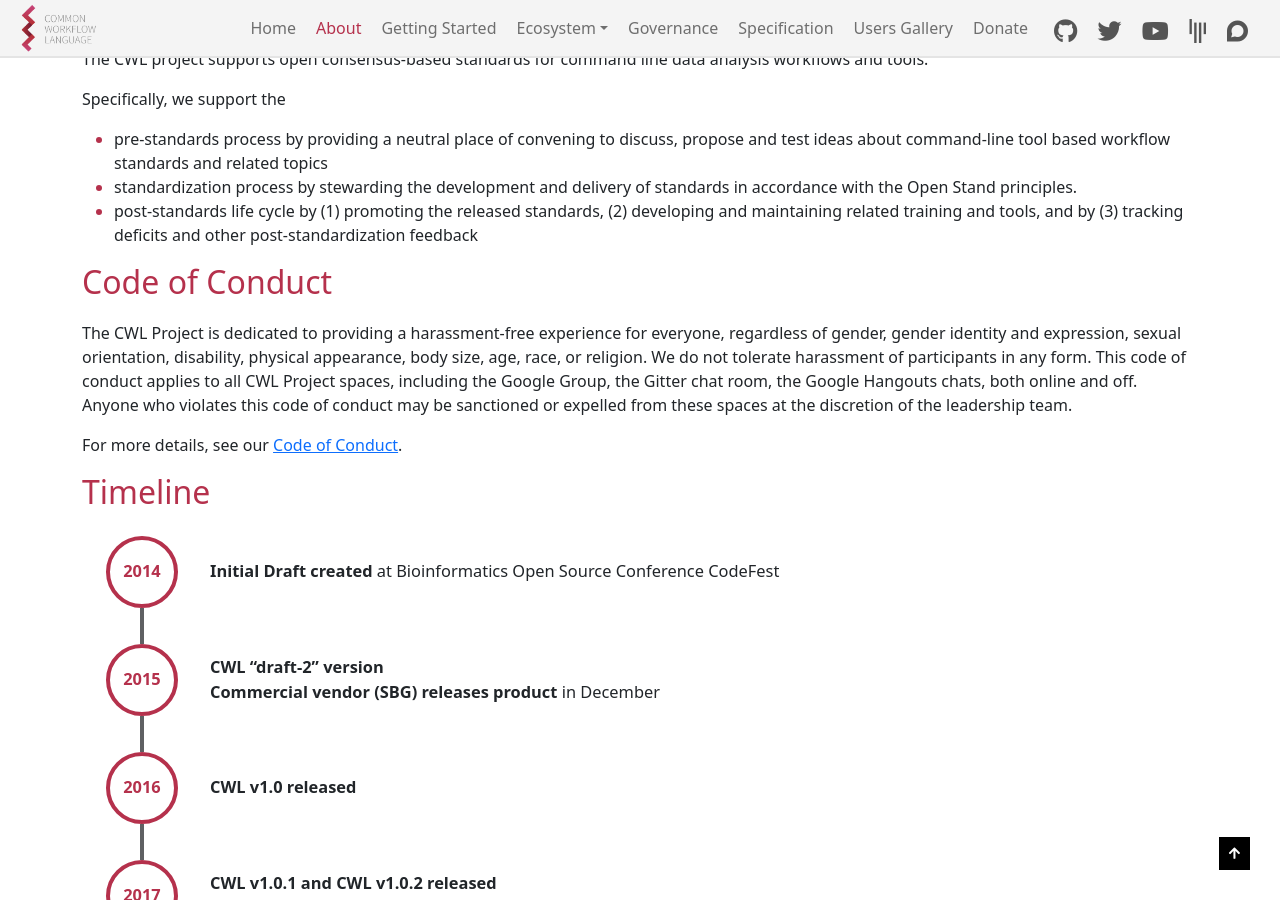
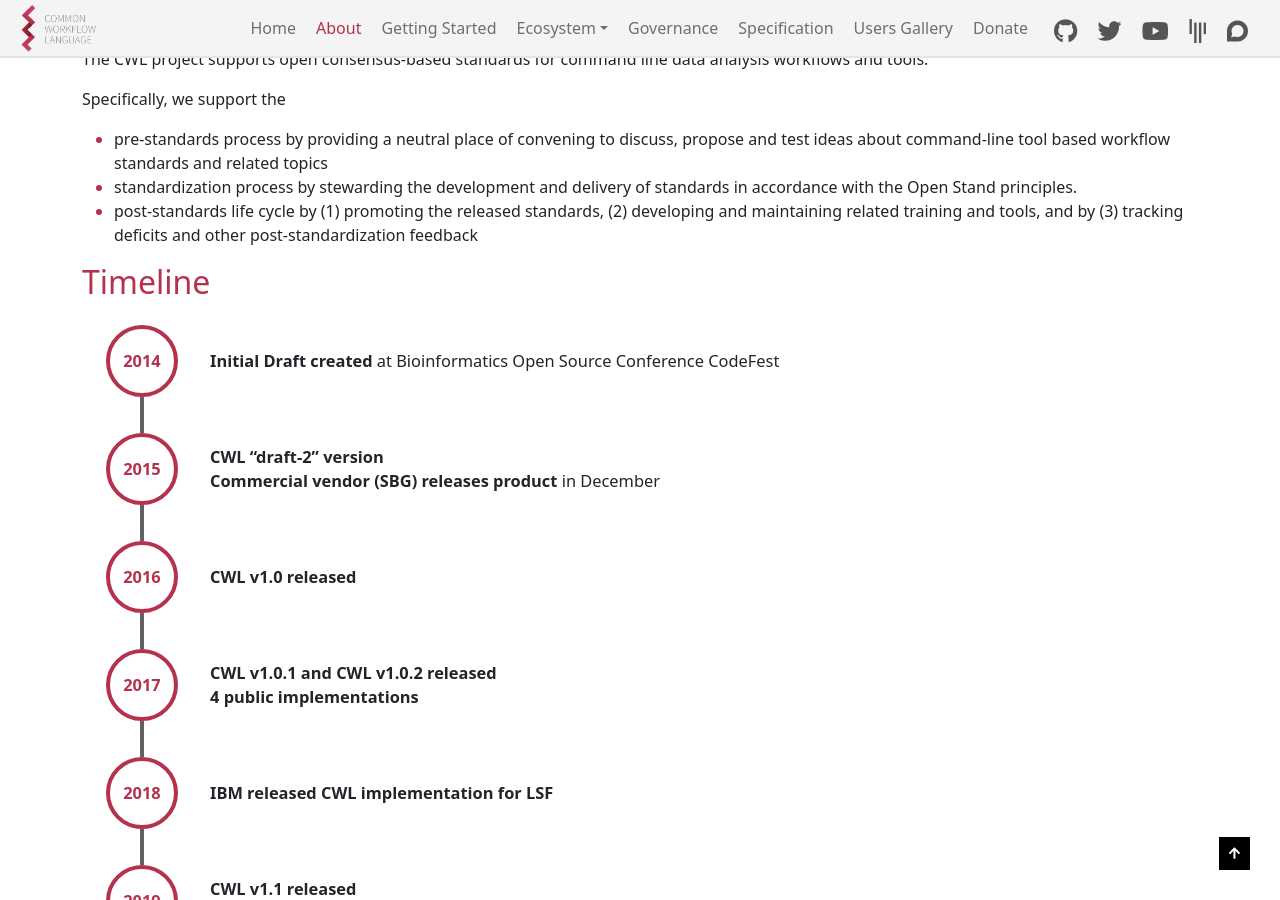
Before and after one commit to common-workflow-language/cwl-website, a Jekyll site: the page built from content/about.md, in a window 1280 px wide and 900 px high, scrolled down 446 px. Built offline with Jekyll 4.4.1, drawn with Linux system fonts in a browser that asks for light colours.

Commit message:
Revert Community, About, Getting Started, and Social Stats bar changes

```diff
--- a/content/_includes/social_stats.html
+++ b/content/_includes/social_stats.html
@@ -9,6 +9,6 @@
   </a>
   {% if page.url == "/getting-started/" %}
     <a href="{{ site.url }}/#Support" class="cwl-support">CWL Community Support</a>
-    {% include paypal-button.html %}
   {% endif %}
+  {% include paypal-button.html %}
 </div>
--- a/content/about.md
+++ b/content/about.md
@@ -28,12 +28,6 @@
 *    standardization process by stewarding the development and delivery of standards in accordance with the Open Stand principles.
 *    post-standards life cycle by (1) promoting the released standards, (2) developing and maintaining related training and tools, and by (3) tracking deficits and other post-standardization feedback
 
-<h2 class="cwl-red" id="code-of-conduct">Code of Conduct</h2>
-
-The CWL Project is dedicated to providing a harassment-free experience for everyone, regardless of gender, gender identity and expression, sexual orientation, disability, physical appearance, body size, age, race, or religion. We do not tolerate harassment of participants in any form. This code of conduct applies to all CWL Project spaces, including the Google Group, the Gitter chat room, the Google Hangouts chats, both online and off. Anyone who violates this code of conduct may be sanctioned or expelled from these spaces at the discretion of the leadership team.
-
-For more details, see our [Code of Conduct](https://github.com/common-workflow-language/common-workflow-language/blob/main/CODE_OF_CONDUCT.md).
-
 <h2 class="cwl-red" id="timeline">Timeline</h2>
 
 {% include timeline.html %}
```
Also changed, not shown: content/_includes/home/community.html (+20 -7 lines), content/getting-started.html (+1 -10 lines).
